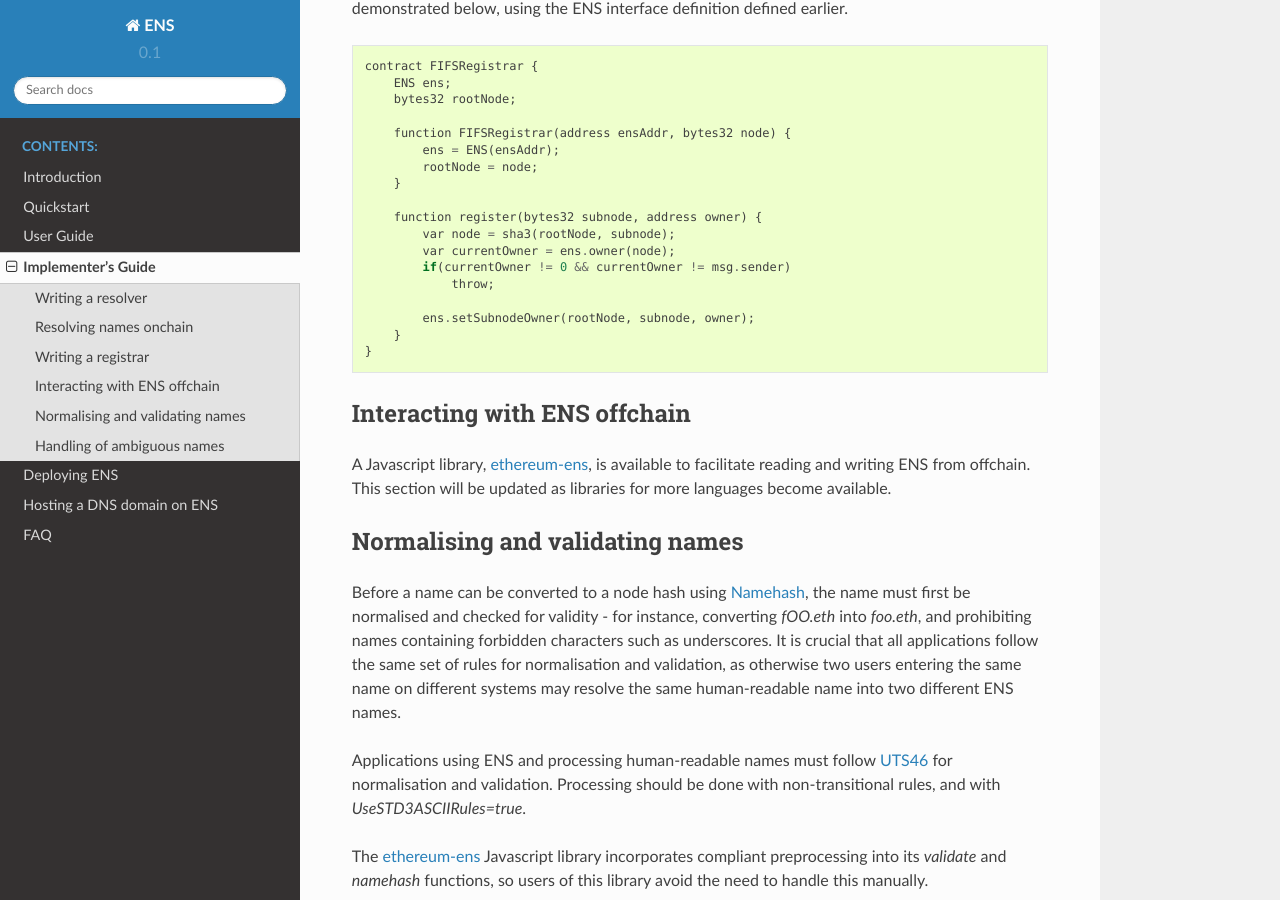
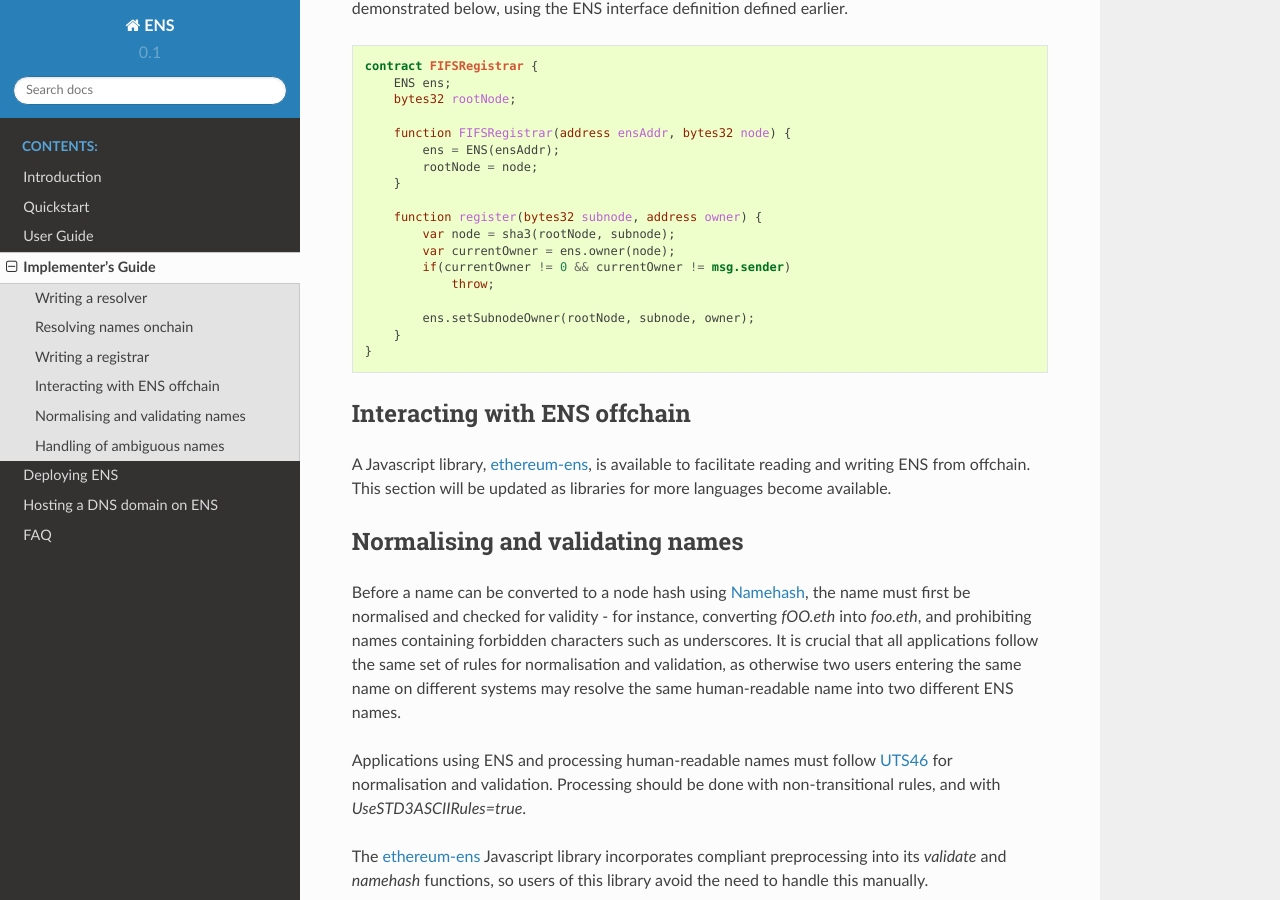
Before and after one commit to ensdomains/ens, a Sphinx documentation site: the page built from docs/implementers.rst, in a window 1280 px wide and 900 px high, scrolled down 2197 px. Built offline with Sphinx 7.4.7 and the Read the Docs theme 2.0.0, drawn with Linux system fonts in a browser that asks for light colours.

Commit message:
doc: use pygments-solidity-lexer for Solidity syntax highlighting.

```diff
--- a/docs/implementers.rst
+++ b/docs/implementers.rst
@@ -9,7 +9,7 @@ Writing a resolver
 
 Resolvers are specified in EIP137_. A resolver must implement the following method:
 
-::
+.. code-block:: solidity
 
     function supportsInterface(bytes4 interfaceID) constant returns (bool)
 
@@ -33,7 +33,7 @@ Additionally, the `content()` interface is currently used as a defacto standard
 
 For example, a simple resolver that supports only the `addr` type might look something like this:
 
-::
+.. code-block:: solidity
 
     contract SimpleResolver {
         function supportsInterface(bytes4 interfaceID) constant returns (bool) {
@@ -52,7 +52,7 @@ Resolving names onchain
 
 Solidity libraries for onchain resolution are not yet available, but ENS resolution is straightforward enough it can be done trivially without a library. Contracts may use the following interfaces:
 
-::
+.. code-block:: solidity
 
     contract ENS {
         function owner(bytes32 node) constant returns (address);
@@ -72,7 +72,7 @@ For resolution, only the `resolver()` function in the ENS contract is required;
 
 With these definitions, looking up a name given its node hash is straightforward:
 
-::
+.. code-block:: solidity
 
     contract MyContract {
         ENS ens;
@@ -94,7 +94,7 @@ Writing a registrar
 
 A registrar in ENS is simply any contract that owns a name, and allocates subdomains of it according to some set of rules defined in the contract code. A trivial first in first served contract is demonstrated below, using the ENS interface definition defined earlier.
 
-::
+.. code-block:: solidity
 
     contract FIFSRegistrar {
         ENS ens;
--- /dev/null
+++ b/docs/requirements.txt
@@ -0,0 +1,3 @@
+sphinx
+sphinx_rtd_theme
+pygments-lexer-solidity
```
